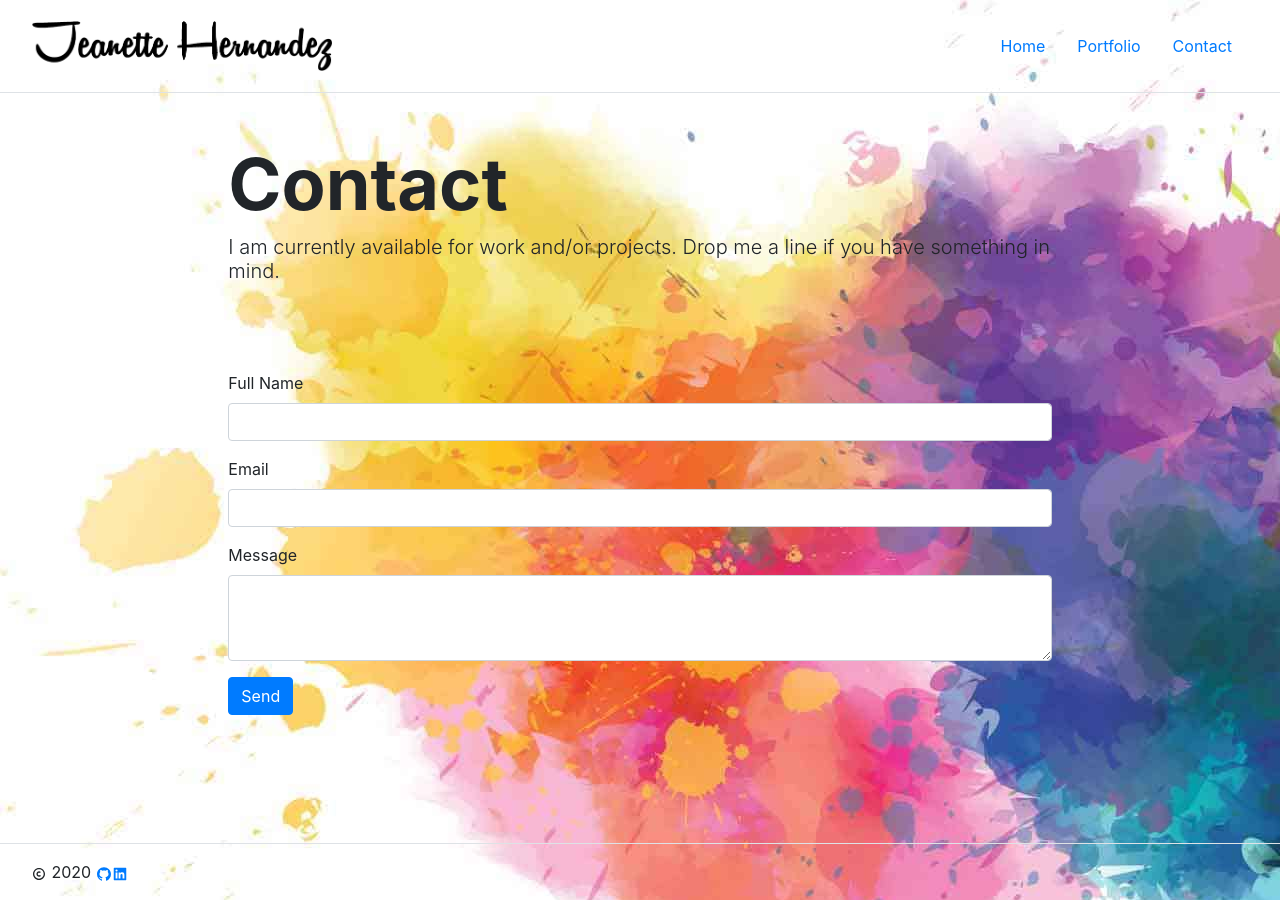
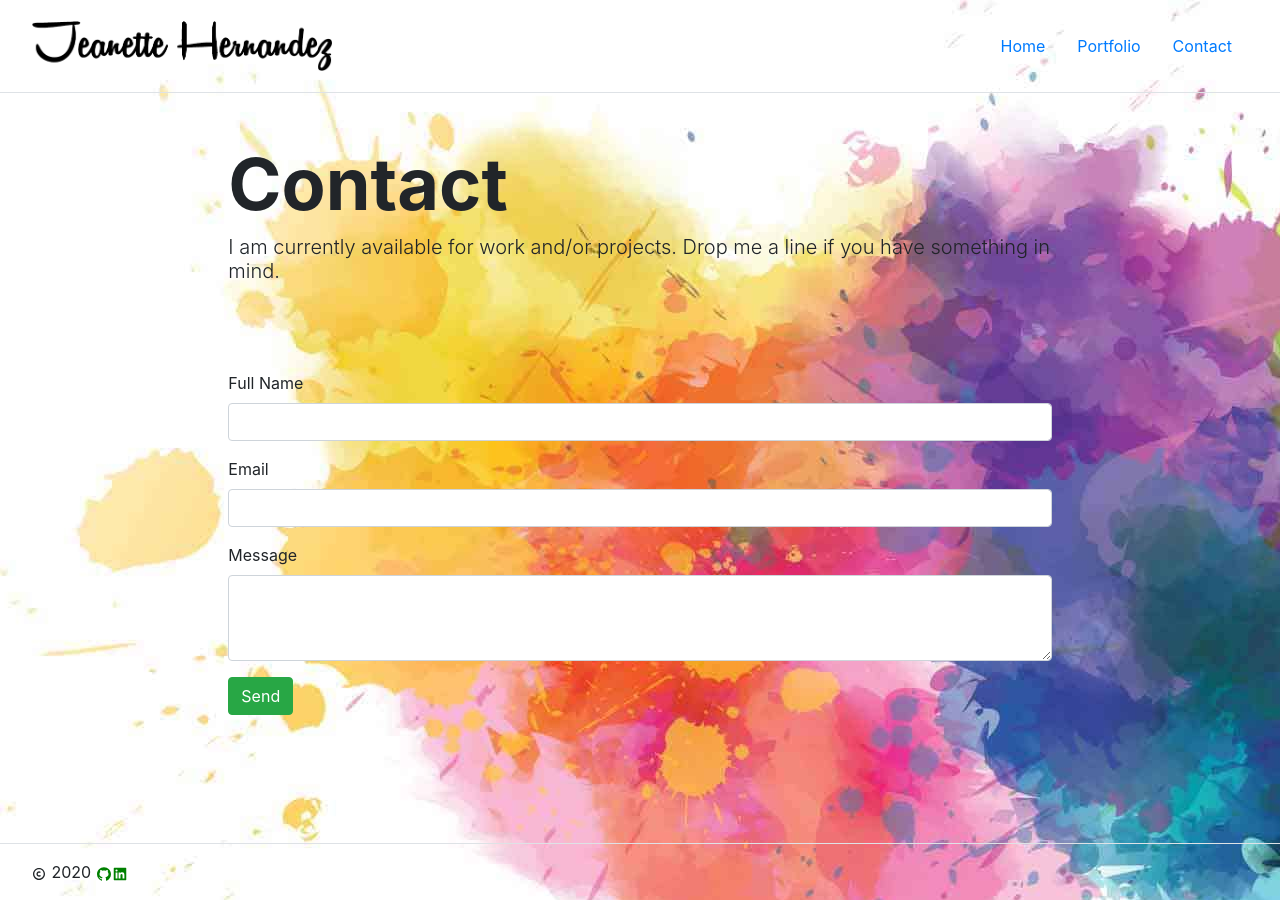
Before and after one commit to jeanhern81/React_Portfolio, a React (Create React App) app: page /contact in a window 1280 px wide. Built offline with nearby package versions, Linux system fonts and the light colour scheme.

Commit message:
fixed paths

```diff
--- a/src/App.js
+++ b/src/App.js
@@ -66,9 +66,13 @@ class App extends React.Component {
             </Navbar.Collapse>
           </Navbar>
 
-          <Route path='/' exact render={() => <HomePage title={this.state.home.title} subTitle={this.state.home.subTitle} text={this.state.home.text}  />} />
-          <Route path='/portfolio' render={() => <PortfolioPage title={this.state.portfolio.title}  subTitle={this.state.portfolio.subTitle} text={this.state.portfolio.text}/>} />
-          <Route path='/contact' render={() => <ContactPage title={this.state.contact.title} subTitle={this.state.contact.subTitle} text={this.state.contact.text} />} />
+
+
+
+          <Route exact path='/' render={() => <HomePage title={this.state.home.title} subTitle={this.state.home.subTitle} text={this.state.home.text}  />} />
+          <Route exact path='/React_Portfolio' render={() => <HomePage title={this.state.home.title} subTitle={this.state.home.subTitle} text={this.state.home.text}  />} />
+          <Route exact path='/portfolio' render={() => <PortfolioPage title={this.state.portfolio.title}  subTitle={this.state.portfolio.subTitle} text={this.state.portfolio.text}/>} />
+          <Route exact path='/contact' render={() => <ContactPage title={this.state.contact.title} subTitle={this.state.contact.subTitle} text={this.state.contact.text} />} />
 
 
 
--- a/src/components/Footer.js
+++ b/src/components/Footer.js
@@ -17,9 +17,9 @@ function Footer() {
 
                     <CgCopyright /><h10> 2020 </h10>
 
-                    <a target='_blank' without rel="noopener noreferrer" href="https://github.com/jeanhern81"><AiFillGithub /></a>
+                    <a target='_blank' without rel="noopener noreferrer" href="https://github.com/jeanhern81" className="github" ><AiFillGithub /></a>
 
-                    <a target='_blank' without rel="noopener noreferrer" href='https://www.linkedin.com/in/jeanette-hernandez-714a1942/'><AiFillLinkedin /></a>
+                    <a target='_blank' without rel="noopener noreferrer" href='https://www.linkedin.com/in/jeanette-hernandez-714a1942/' className='linkin '><AiFillLinkedin /></a>
                     </Col>
 
 
--- a/src/index.css
+++ b/src/index.css
@@ -105,3 +105,8 @@ code {
 
 
 }
+
+.github,
+.linkin {
+  color: green;
+}
--- a/src/pages/ContactPage.js
+++ b/src/pages/ContactPage.js
@@ -101,7 +101,7 @@ class ContactPage extends React.Component {
                         </Form.Group>
 
 
-                        <Button className="d-inline-block" variant="primary" type="submit" disabled={this.state.disabled}>
+                        <Button className="d-inline-block" variant="success" type="submit" disabled={this.state.disabled}>
                             Send
                         </Button>
 
--- a/src/pages/HomePage.js
+++ b/src/pages/HomePage.js
@@ -41,6 +41,7 @@ function HomePage(props) {
 
         <Row className="d-flex justify-content-center py-5">
             <Resume />
+
         </Row>
 
 
```
